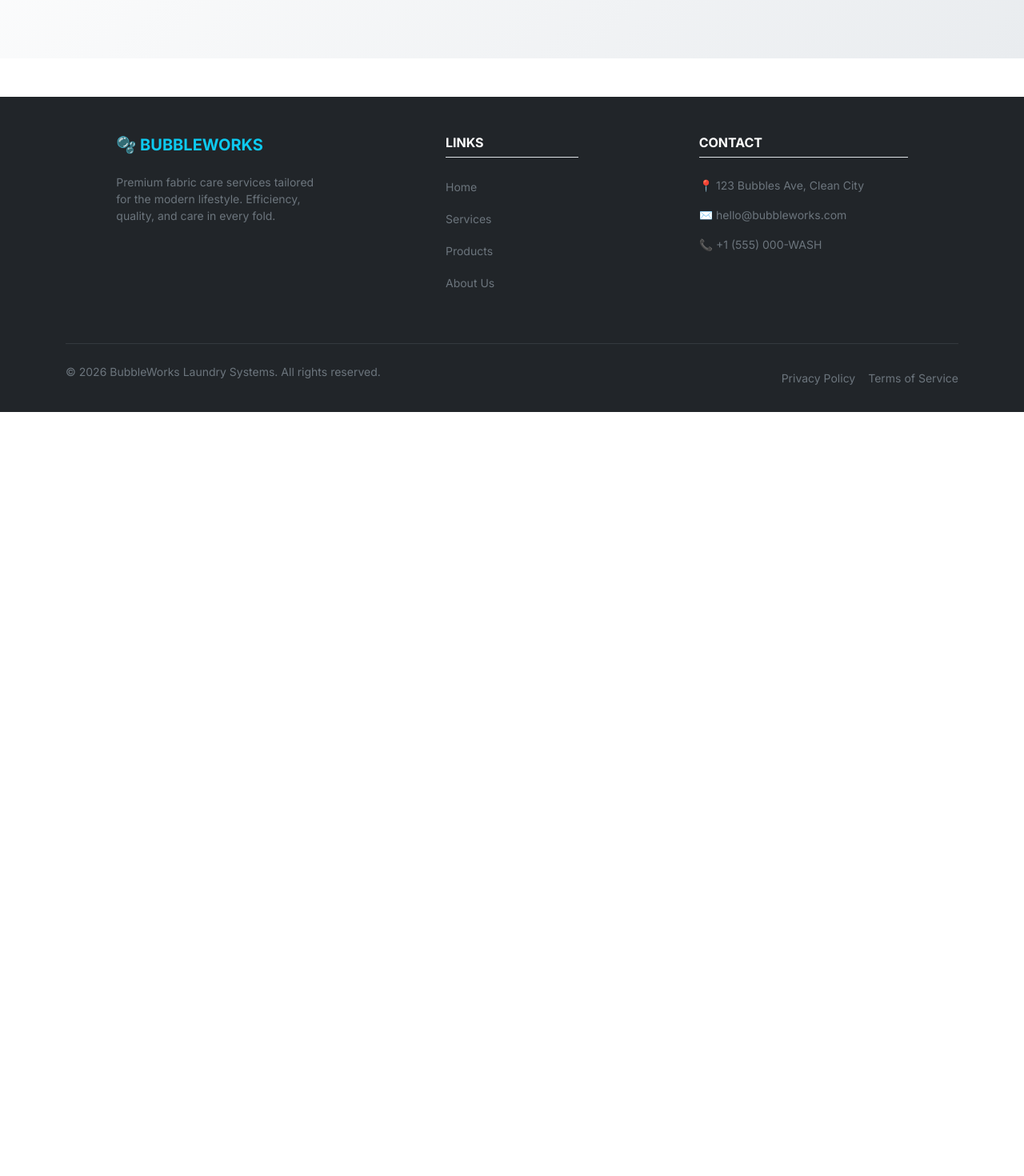
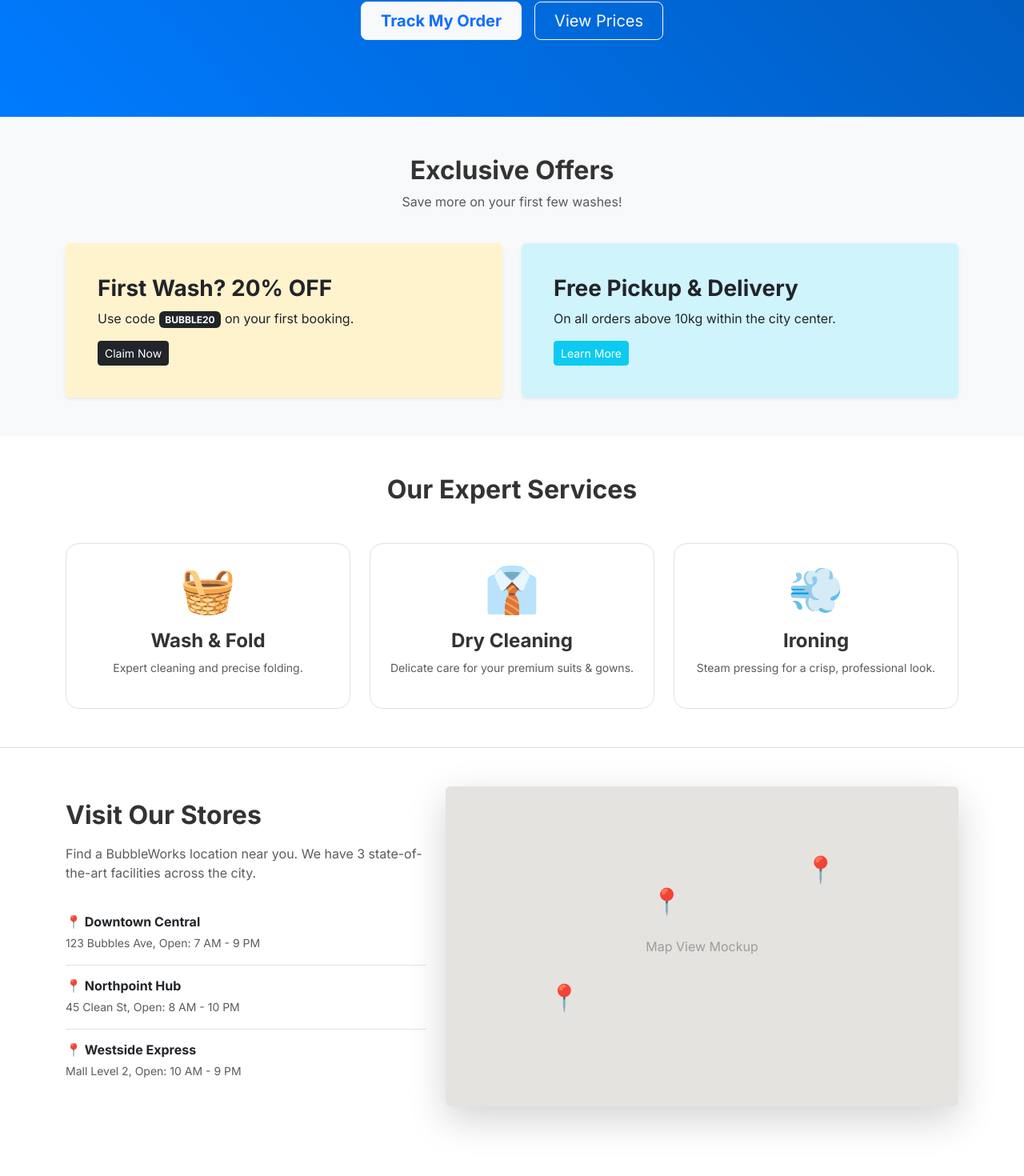
Before and after one commit to JM-P-1200/laundry-system, a React (Vite) app: page / in a window 1280 px wide. Shown: the part 433-1903 px from the top of the page at 80% size. Before the commit the page ends 948 px from the top, so only its background shows below. Built offline with nearby package versions, Linux system fonts and the light colour scheme.

Commit message:
Landing page update with offers, store mockup map location and services

```diff
--- a/src/pages/Home.jsx
+++ b/src/pages/Home.jsx
@@ -1,12 +1,128 @@
-export const Home = () => (
-  <div className="hero-section text-center">
-    <div className="container">
-      <h1 className="display-3 fw-bold text-brand-blue mb-3">Premium Laundry Care</h1>
-      <p className="lead mb-5 text-secondary">Expert cleaning for your most precious garments. Delivered to your door.</p>
-      <div className="d-flex justify-content-center gap-3">
-        <button className="btn btn-primary btn-lg">Our Services</button>
-        <button className="btn btn-outline-dark btn-lg">Learn More</button>
-      </div>
+import React from 'react';
+import { Link } from 'react-router-dom';
+
+export const Home = () => {
+  return (
+    <div className="landing-page">
+      {/* 1. HERO SECTION */}
+      <section className="bg-primary text-white py-5 shadow-sm" style={{ background: 'linear-gradient(45deg, #007bff, #0056b3)' }}>
+        <div className="container py-5 text-center">
+          <h1 className="display-3 fw-bold mb-3">Laundry Day, <br/>Simplified.</h1>
+          <p className="lead mb-4 opacity-75">Premium fabric care delivered to your doorstep. <br/> Because your time is worth more than folding socks.</p>
+          <div className="d-flex justify-content-center gap-3">
+            <Link to="/track" className="btn btn-light btn-lg px-4 fw-bold text-primary">Track My Order</Link>
+            <Link to="/services" className="btn btn-outline-light btn-lg px-4">View Prices</Link>
+          </div>
+        </div>
+      </section>
+
+      {/* 2. OFFERS SECTION */}
+      <section className="py-5 bg-light">
+        <div className="container">
+          <div className="row text-center mb-4">
+            <div className="col">
+              <h2 className="fw-bold">Exclusive Offers</h2>
+              <p className="text-muted">Save more on your first few washes!</p>
+            </div>
+          </div>
+          <div className="row g-4">
+            <div className="col-md-6">
+              <div className="card border-0 shadow-sm bg-warning-subtle h-100 p-4">
+                <div className="card-body">
+                  <h3 className="fw-bold">First Wash? 20% OFF</h3>
+                  <p>Use code <span className="badge bg-dark">BUBBLE20</span> on your first booking.</p>
+                  <Link to="/contact" className="btn btn-dark btn-sm">Claim Now</Link>
+                </div>
+              </div>
+            </div>
+            <div className="col-md-6">
+              <div className="card border-0 shadow-sm bg-info-subtle h-100 p-4">
+                <div className="card-body">
+                  <h3 className="fw-bold">Free Pickup & Delivery</h3>
+                  <p>On all orders above 10kg within the city center.</p>
+                  <Link to="/services" className="btn btn-info btn-sm text-white">Learn More</Link>
+                </div>
+              </div>
+            </div>
+          </div>
+        </div>
+      </section>
+
+      {/* 3. CORE SERVICES */}
+      <section className="py-5">
+        <div className="container text-center">
+          <h2 className="fw-bold mb-5">Our Expert Services</h2>
+          <div className="row g-4">
+            {[
+              { title: "Wash & Fold", icon: "🧺", desc: "Expert cleaning and precise folding." },
+              { title: "Dry Cleaning", icon: "👔", desc: "Delicate care for your premium suits & gowns." },
+              { title: "Ironing", icon: "💨", desc: "Steam pressing for a crisp, professional look." }
+            ].map((s, i) => (
+              <div key={i} className="col-md-4">
+                <div className="p-4 rounded-4 hover-shadow transition border h-100">
+                  <div className="display-4 mb-3">{s.icon}</div>
+                  <h4 className="fw-bold">{s.title}</h4>
+                  <p className="text-muted small">{s.desc}</p>
+                </div>
+              </div>
+            ))}
+          </div>
+        </div>
+      </section>
+
+      {/* 4. MOCKUP STORE LOCATIONS (MAP AREA) */}
+      <section className="py-5 bg-white border-top">
+        <div className="container">
+          <div className="row align-items-center">
+            <div className="col-lg-5 mb-4 mb-lg-0">
+              <h2 className="fw-bold mb-3">Visit Our Stores</h2>
+              <p className="text-muted mb-4">Find a BubbleWorks location near you. We have 3 state-of-the-art facilities across the city.</p>
+
+              <div className="list-group list-group-flush">
+                <div className="list-group-item px-0 py-3 bg-transparent">
+                  <h6 className="fw-bold mb-1">📍 Downtown Central</h6>
+                  <small className="text-muted">123 Bubbles Ave, Open: 7 AM - 9 PM</small>
+                </div>
+                <div className="list-group-item px-0 py-3 bg-transparent">
+                  <h6 className="fw-bold mb-1">📍 Northpoint Hub</h6>
+                  <small className="text-muted">45 Clean St, Open: 8 AM - 10 PM</small>
+                </div>
+                <div className="list-group-item px-0 py-3 bg-transparent">
+                  <h6 className="fw-bold mb-1">📍 Westside Express</h6>
+                  <small className="text-muted">Mall Level 2, Open: 10 AM - 9 PM</small>
+                </div>
+              </div>
+            </div>
+
+            <div className="col-lg-7">
+              {/* Mockup of a Map using a styled Div */}
+              <div className="card shadow-lg border-0 overflow-hidden" style={{ height: '400px', backgroundColor: '#e5e3df' }}>
+                <div className="position-relative w-100 h-100 d-flex align-items-center justify-content-center">
+                  <div className="text-muted opacity-50">Map View Mockup</div>
+
+                  {/* Visual Pins */}
+                  <div className="position-absolute" style={{ top: '30%', left: '40%' }}>
+                     <span className="fs-2 text-primary" title="Downtown">📍</span>
+                  </div>
+                  <div className="position-absolute" style={{ top: '60%', left: '20%' }}>
+                     <span className="fs-2 text-primary" title="Westside">📍</span>
+                  </div>
+                  <div className="position-absolute" style={{ top: '20%', left: '70%' }}>
+                     <span className="fs-2 text-primary" title="Northpoint">📍</span>
+                  </div>
+
+                  {/* Grid overlay for map feel */}
+                  <div className="position-absolute w-100 h-100" style={{
+                    backgroundImage: 'radial-gradient(#ccc 1px, transparent 1px)',
+                    backgroundSize: '20px 20px',
+                    opacity: 0.3
+                  }}></div>
+                </div>
+              </div>
+            </div>
+          </div>
+        </div>
+      </section>
     </div>
-  </div>
-);
+  );
+};
```
